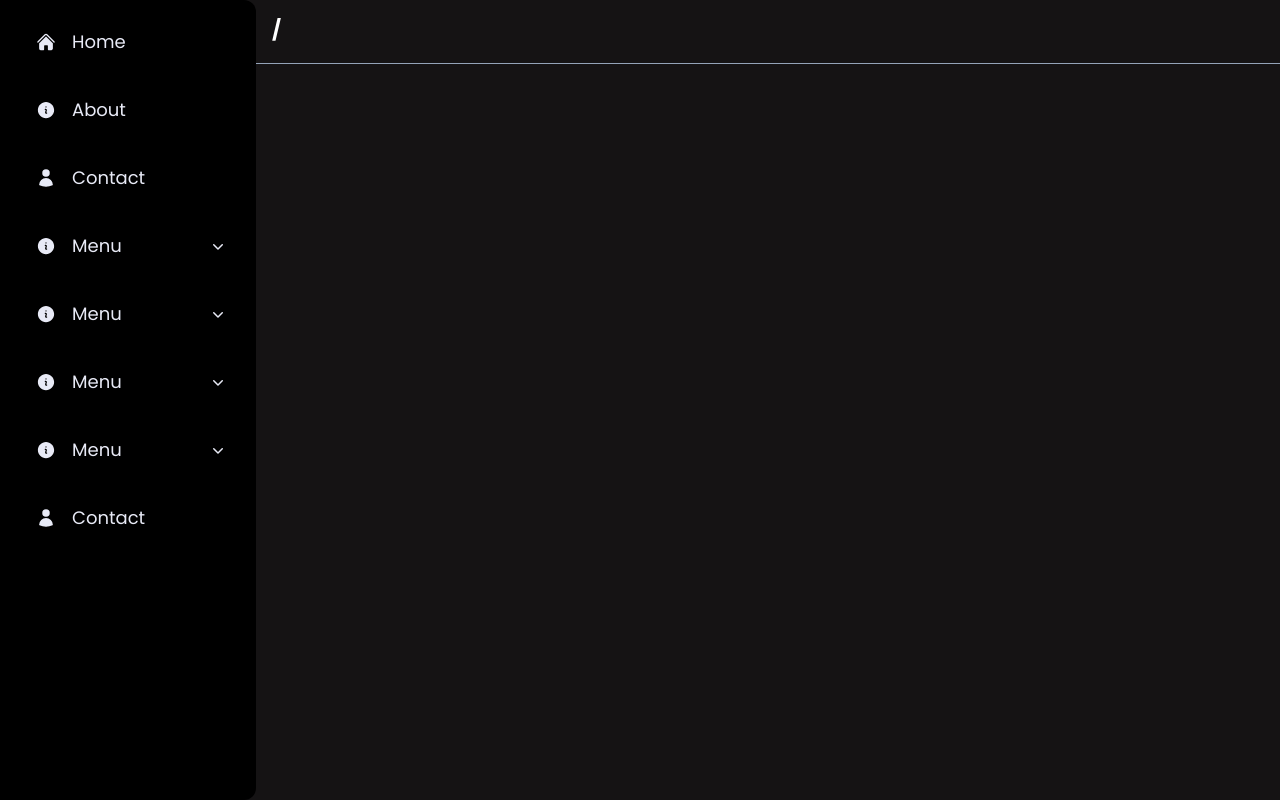
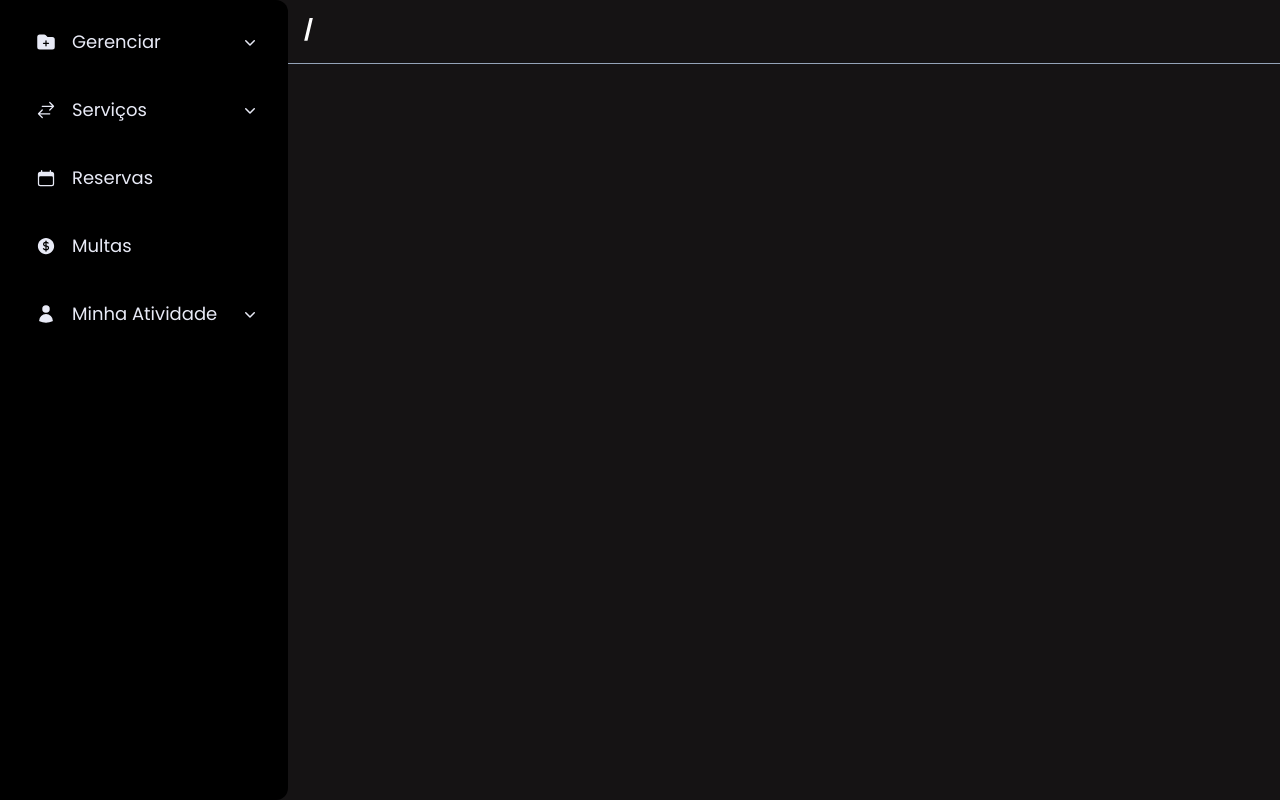
Before and after one commit to LuccaHeineck/sistema-de-recursos, a React (Create React App) app in the folder Frontend/recursos-front/: page / in a window 1280 px wide. Built offline with nearby package versions, Linux system fonts and the light colour scheme.

Commit message:
Melhoras no front

```diff
--- a/Frontend/recursos-front/src/components/Layout/index.js
+++ b/Frontend/recursos-front/src/components/Layout/index.js
@@ -5,7 +5,7 @@ const Layout = ({ children }) => {
   return (
     <div className="font-poppins flex h-screen">
       <Menu />
-      <div className="flex-1 flex flex-col ml-64">
+      <div className="flex-1 flex flex-col ml-72">
         {" "}
         {/* Adjust ml-60 based on Menu width */}
         <Header />
--- a/Frontend/recursos-front/src/components/Menu/DropdownButton/index.js
+++ b/Frontend/recursos-front/src/components/Menu/DropdownButton/index.js
@@ -42,14 +42,14 @@ const DropdownButton = ({ label, Icon, options }) => {
         className={`w-full bg-customGrey rounded-br-lg rounded-bl-lg shadow-lg overflow-hidden transition-max-height duration-500 ease-in-out`}
       >
         {Object.entries(options).map(
-          ([optionLabel, { path, icon: OptionIcon }]) => (
+          ([option, { path, icon: OptionIcon, label }]) => (
             <a
               key={path}
               href={path}
               className="flex pl-5 items-center space-x-4 p-3 text-lg text-customLightGrey rounded-lg hover:bg-slate-900"
             >
               {OptionIcon && <OptionIcon className="w-5 h-5" />}
-              <span>{optionLabel}</span>
+              <span>{label}</span>
             </a>
           )
         )}
--- a/Frontend/recursos-front/src/components/Menu/index.js
+++ b/Frontend/recursos-front/src/components/Menu/index.js
@@ -1,45 +1,75 @@
 import MenuButton from "./MenuButton";
 import {
-  HomeIcon,
+  InboxStackIcon,
+  ComputerDesktopIcon,
+  FolderPlusIcon,
+  ArrowRightEndOnRectangleIcon,
+  ArrowLeftEndOnRectangleIcon,
+  ArrowsRightLeftIcon,
   UserIcon,
-  InformationCircleIcon,
+  CalendarIcon,
+  CurrencyDollarIcon,
+  BriefcaseIcon,
+  CalendarDaysIcon,
 } from "@heroicons/react/24/solid";
 import DropdownButton from "./DropdownButton";
 
 const Menu = () => {
-  const options = {
-    "Opção 1": { path: "/home", icon: HomeIcon },
-    "Opção 2": { path: "/home", icon: UserIcon },
-    "Opção 3": { path: "/home", icon: UserIcon },
+  const optionsCadastro = {
+    bem: { path: "/bem", icon: ComputerDesktopIcon, label: "Bem" },
+    kit: { path: "/kit", icon: InboxStackIcon, label: "Kit" },
+  };
+
+  const optionsServicos = {
+    retirada: {
+      path: "/retiradas",
+      icon: ArrowRightEndOnRectangleIcon,
+      label: "Retirada",
+    },
+    devolucao: {
+      path: "/devolucoes",
+      icon: ArrowLeftEndOnRectangleIcon,
+      label: "Devolução",
+    },
+  };
+
+  const optionsMinhaAtividade = {
+    minhas_retiradas: {
+      path: "/minhasretiradas",
+      icon: BriefcaseIcon,
+      label: "Minhas Retiradas",
+    },
+    minhas_reservas: {
+      path: "/minhasreservas",
+      icon: CalendarDaysIcon,
+      label: "Minhas Reservas",
+    },
   };
 
   return (
-    <div className="bg-black text-white p-4 h-screen w-64 fixed left-0 top-0 rounded-tr-xl rounded-br-xl overflow-y-auto no-scrollbar">
+    <div className="bg-black text-white p-4 h-screen w-72 fixed left-0 top-0 rounded-tr-xl rounded-br-xl overflow-y-auto no-scrollbar">
       <ul className="space-y-4">
-        <MenuButton to="/" label="Home" Icon={HomeIcon} />
-        <MenuButton to="/about" label="About" Icon={InformationCircleIcon} />
-        <MenuButton to="/contact" label="Contact" Icon={UserIcon} />
         <DropdownButton
-          label="Menu"
-          Icon={InformationCircleIcon}
-          options={options}
+          label="Gerenciar"
+          Icon={FolderPlusIcon}
+          options={optionsCadastro}
         />
+
         <DropdownButton
-          label="Menu"
-          Icon={InformationCircleIcon}
-          options={options}
+          label="Serviços"
+          Icon={ArrowsRightLeftIcon}
+          options={optionsServicos}
         />
+
+        <MenuButton to="/reserva" label="Reservas" Icon={CalendarIcon} />
+
+        <MenuButton to="/multas" label="Multas" Icon={CurrencyDollarIcon} />
+
         <DropdownButton
-          label="Menu"
-          Icon={InformationCircleIcon}
-          options={options}
+          label="Minha Atividade"
+          Icon={UserIcon}
+          options={optionsMinhaAtividade}
         />
-        <DropdownButton
-          label="Menu"
-          Icon={InformationCircleIcon}
-          options={options}
-        />
-        <MenuButton to="/contact" label="Contact" Icon={UserIcon} />
       </ul>
     </div>
   );
```
